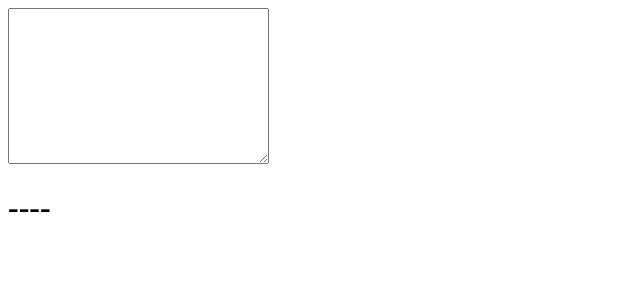
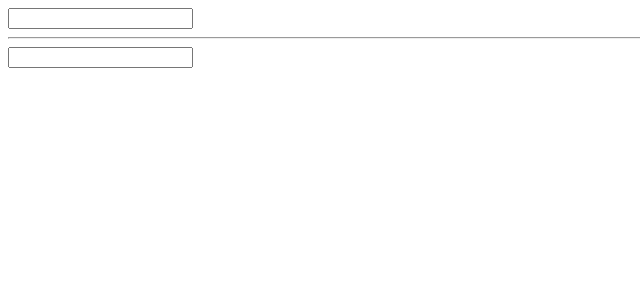
Before and after one commit to alevenberg/react-playground, a React (Create React App) app in the folder react-class-egghead/: page / in a window 1280 px wide. Shown: the top 300 px of the page, without its empty margins (0-640 px from the left). Built offline with nearby package versions, Linux system fonts and the light colour scheme.

Commit message:
impl(react-class-egghead): add lesson 10

```diff
--- a/react-class-egghead/src/App.js
+++ b/react-class-egghead/src/App.js
@@ -97,4 +97,28 @@ class App6 extends React.Component {
   }
 }
 
-export default App6
+class App7 extends React.Component {
+  constructor() {
+    super();
+    this.state = { a: '' }
+    this.state = { b: '' }
+  }
+  update(e) {
+    this.setState({
+      a: this.refs.a.value,
+      b: this.refs.b.value,
+    })
+  }
+  render() {
+    return (<div>
+      <input ref="a" type="text"
+        onChange={this.update.bind(this)} />
+      {this.state.a}
+      <hr />
+      <input ref="b" type="text"
+        onChange={this.update.bind(this)} />
+      {this.state.b}
+    </div >)
+  }
+}
+export default App7
--- a/react-class-egghead/src/index.js
+++ b/react-class-egghead/src/index.js
@@ -1,10 +1,10 @@
 import React from 'react';
 import ReactDOM from 'react-dom/client';
-import App6 from './App';
+import App7 from './App';
 
 const root = ReactDOM.createRoot(document.getElementById('root'));
 root.render(
   <React.StrictMode>
-    <App6 />
+    <App7 />
   </React.StrictMode>
 );
```
